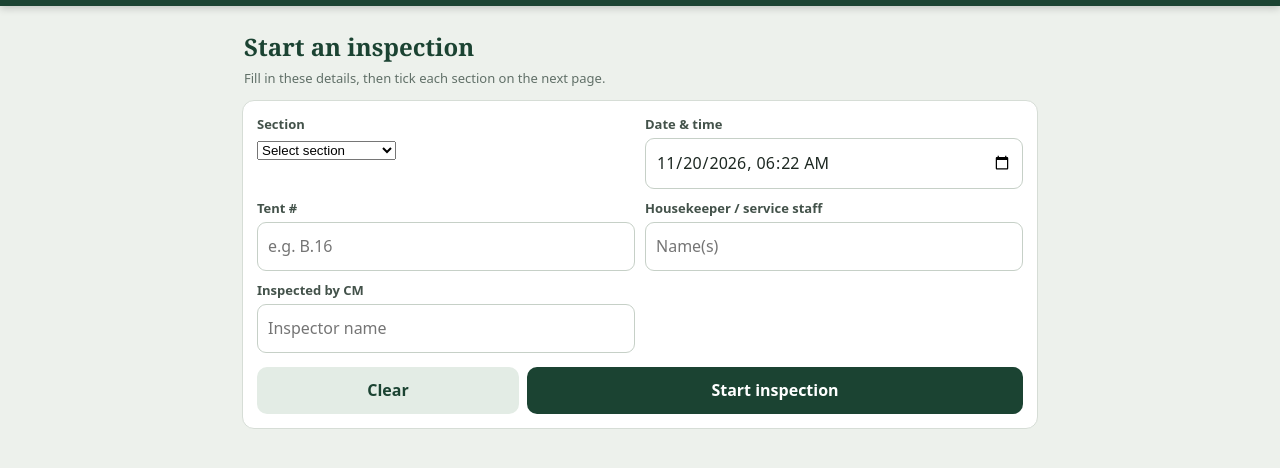
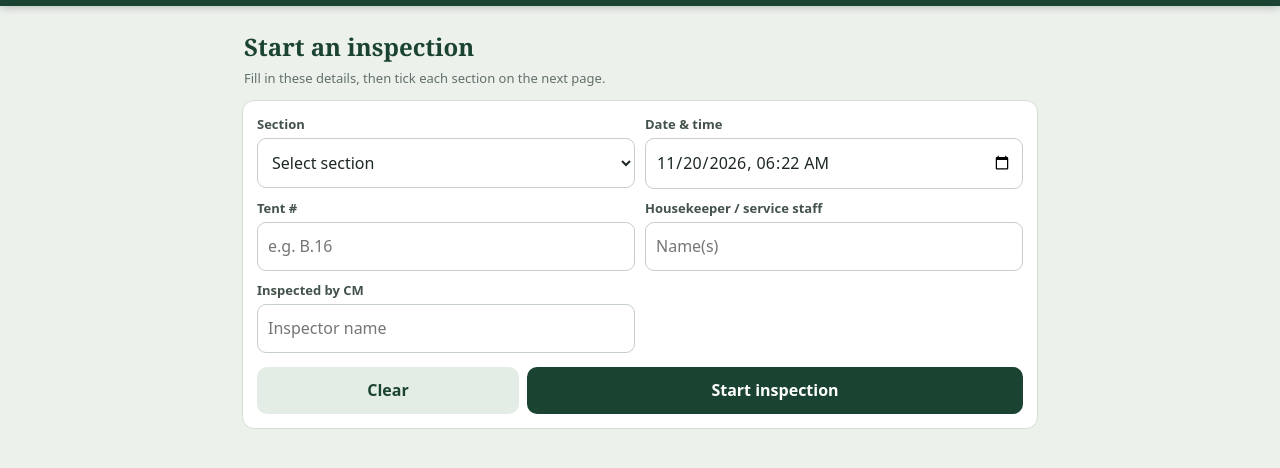
Before and after one commit to JastanRic/Eco-Housekeeping, a plain HTML site: page index.html in a window 1280 px wide. Shown: the part 62-530 px from the top of the page. Drawn offline with nearby package versions, Linux system fonts and the light colour scheme; files that its build step writes are made by us from their sources; a script that the page names is missing.

Commit message:
Fix input and textarea styles for consistency

```diff
--- a/style.css
+++ b/style.css
@@ -20,7 +20,7 @@ h3{font-size:16px;margin:0}
 .sh{display:flex;justify-content:space-between;align-items:center;margin-bottom:6px}
 .grid{display:grid;grid-template-columns:1fr 1fr;gap:10px}
 label{display:block;font-size:13px;font-weight:600;color:#43524a;margin:0 0 4px}
-input,textarea{width:100%;border:1px solid #c6d0c7;border-radius:9px;padding:12px 10px;font:inherit;background:#fff;color:var(--ink)}
+input,select,textarea{width:100%;border:1px solid #c6d0c7;border-radius:9px;padding:12px 10px;font:inherit;background:#fff;color:var(--ink)}
 textarea{min-height:56px;resize:vertical}
 input:focus-visible,textarea:focus-visible,button:focus-visible,nav a:focus-visible,.who a:focus-visible{outline:3px solid #f0a93b;outline-offset:1px}
 .item{display:grid;grid-template-columns:1fr auto;gap:7px 10px;align-items:center;padding:10px 0;border-top:1px solid #edf0ed}
```
